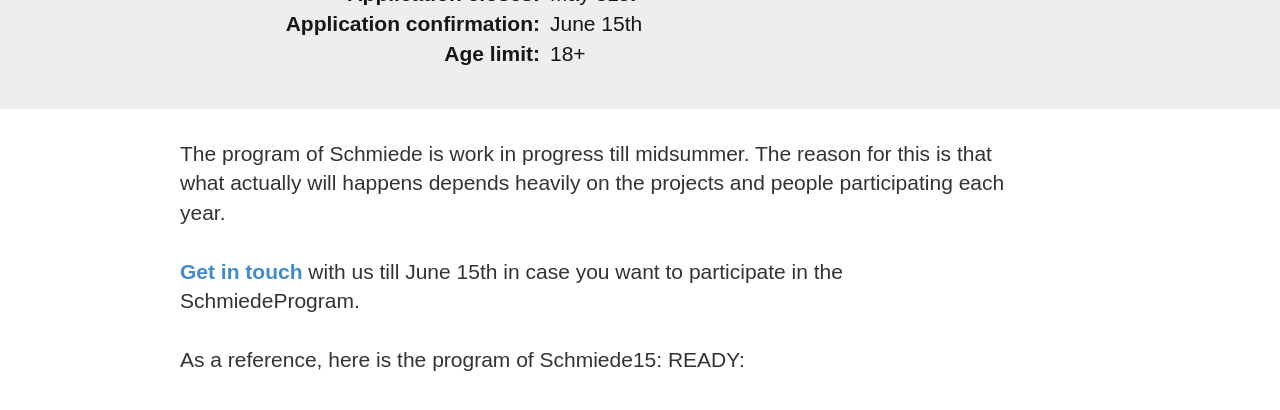
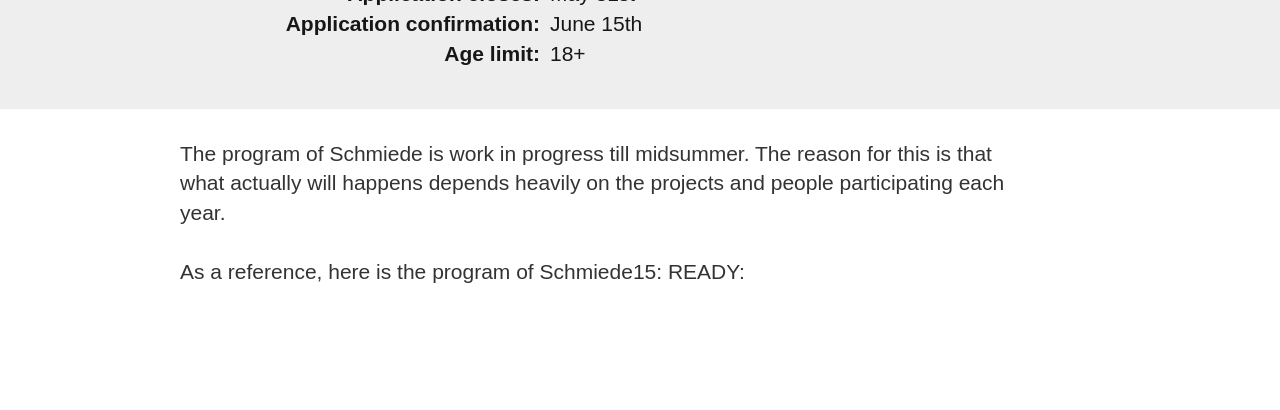
Before and after one commit to philippWassibauer/schmiede_web, a Jekyll site: the page built from apply/index.html, in a window 1280 px wide and 900 px high, scrolled down 968 px, cut to the strip 0-675 px from the top of the window. Shown: the top 410 px of the strip. Built offline with Jekyll 4.4.1, drawn with Linux system fonts in a browser that asks for light colours.

Commit message:
Update index.html

```diff
--- a/apply/index.html
+++ b/apply/index.html
@@ -53,8 +53,8 @@
         The program of Schmiede is work in progress till midsummer.
         The reason for this is that what actually will happens depends heavily on
         the projects and people participating each year. <br /><br />
-        <strong> <a href="/impressum.html">Get in touch</a></strong> with us till June 15th in case you want to participate in the SchmiedeProgram.
-        <br /><br />
+
+
         As a reference, here is the program of Schmiede15: READY:
  <div data-configid="3084599/34031483" style="width:525px; height:373px;" class="issuuembed"></div><script type="text/javascript" src="//e.issuu.com/embed.js" async="true"></script>
  </p>
```
